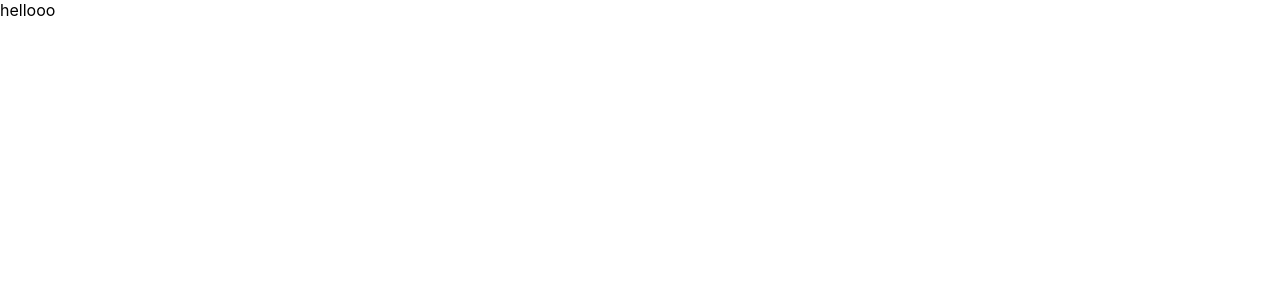
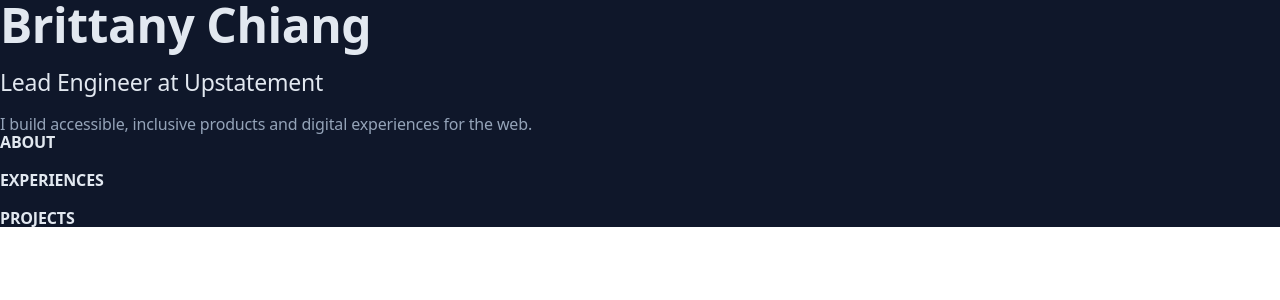
Before and after one commit to Divyapatel417/new-portfolio, a React (Create React App) app: page / in a window 1280 px wide. Shown: the top 300 px of the page. Built offline with nearby package versions, Linux system fonts and the light colour scheme.

Commit message:
introduction

```diff
--- a/src/App.js
+++ b/src/App.js
@@ -1,10 +1,14 @@
+import Introduction from "./components/Introduction";
+import Routing from "./components/Routing";
+
 
 
 
 function App() {
   return (
-    <div >
-      hellooo
+    <div className= " font-sans bg-darkblue"  >
+    <Introduction></Introduction>
+    <Routing></Routing>
     </div>
   );
 }
--- /dev/null
+++ b/src/components/Introduction.js
@@ -0,0 +1,13 @@
+
+
+const Introduction = () => {
+  return (
+    <div className="flex-row grid gap-y-5 ">
+
+      <p className="text-xl text-brighttext ">Brittany Chiang</p>
+      <p className="text-lg text-brighttext">Lead Engineer at Upstatement</p>
+      <p className="text-base text-darktext">I build accessible, inclusive products and digital experiences for the web.</p></div>
+  )
+}
+
+export default Introduction
--- /dev/null
+++ b/src/components/Routing.js
@@ -0,0 +1,12 @@
+import React from 'react'
+
+const Routing = () => {
+  return (
+    <div className='flex-row  grid gap-y-5'>
+        <p className='text-base font-bold text-brighttext'>ABOUT</p>
+    <p className='text-base font-bold text-brighttext'>EXPERIENCES</p>
+    <p className='text-base font-bold text-brighttext'>PROJECTS</p></div>
+  )
+}
+
+export default Routing
--- a/src/index.css
+++ b/src/index.css
@@ -1,3 +1,7 @@
+@tailwind base;
+@tailwind components;
+@tailwind utilities;
+
 body {
   margin: 0;
   font-family: -apple-system, BlinkMacSystemFont, 'Segoe UI', 'Roboto', 'Oxygen',
--- /dev/null
+++ b/tailwind.config.js
@@ -0,0 +1,37 @@
+/** @type {import('tailwindcss').Config} */
+module.exports = {
+  content: ["./src/**/*.{js,jsx,ts,tsx}",
+    "./src/*.{js,jsx,ts,tsx}",],
+  theme: {
+    fontSize: {
+      sm: ['12px', '14px'],
+      base: ['16px', {
+        lineHeight: '18px',
+        letterSpacing: '-0.01em',
+        fontWeight: '400',
+      }],
+      lg: ['23px', {
+        lineHeight: '25px',
+        letterSpacing: '-0.01em',
+        fontWeight: '500',
+      }],
+      xl: ['48px', {
+        lineHeight: '50px',
+        letterSpacing: '-0.01em',
+        fontWeight: '700',
+      }],
+    },
+
+    extend: {
+      colors: {
+        'lightblue': '#243c5a',
+        'darkblue': '#0F172A',
+        'brighttext': '#e2e8f0',
+        'darktext': '#94a3b8',
+        'greentext': '#5eead4',
+
+      },
+    },
+  },
+  plugins: [],
+}
```
Also changed, not shown: package.json (+4 -3 lines), 1 other file (tests, documents, lock files or other folders).
